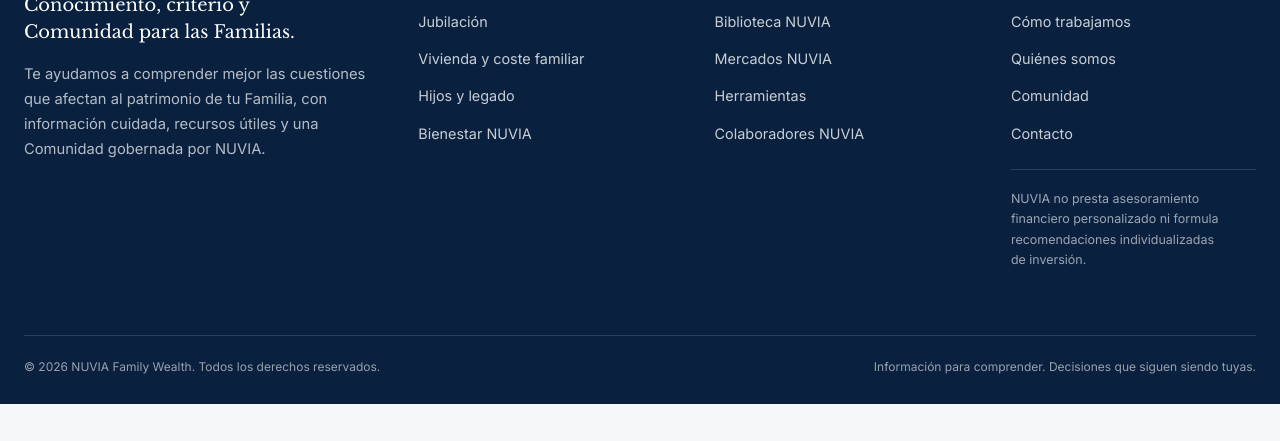
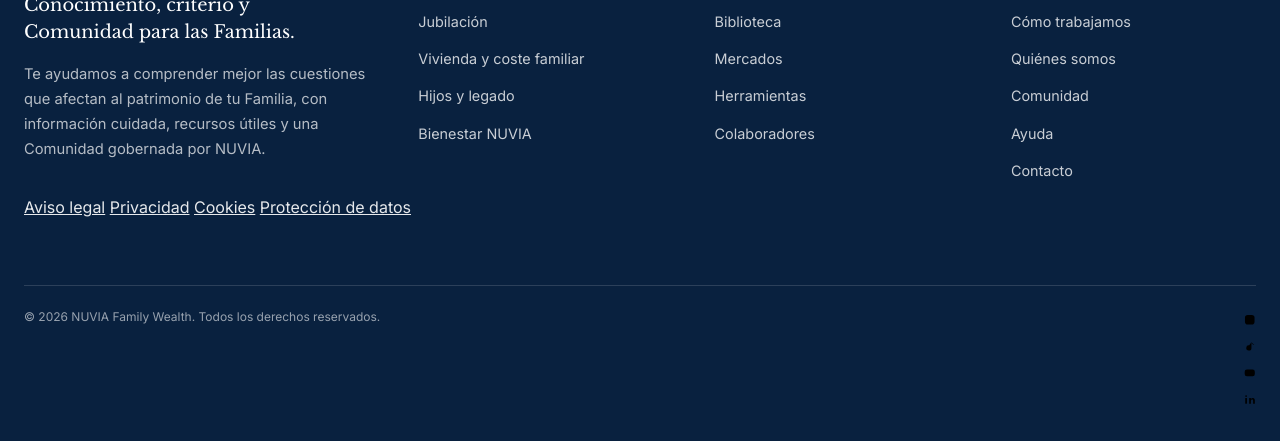
Before and after one commit to grupospora/nuvia-que-es, a plain HTML site: page index.html in a window 1280 px wide. Shown: the part 4045-4486 px from the top of the page. Before the commit the page ends 4449 px from the top, so only its background shows below. Drawn offline with nearby package versions, Linux system fonts and the light colour scheme.

Commit message:
Refina footer del piloto con enlaces legales y redes sociales

```diff
--- a/index.html
+++ b/index.html
@@ -125,12 +125,12 @@
       <div class="footer-column">
         <h3>Recursos</h3>
         <ul>
-          <li><a href="#">Academia NUVIA</a></li>
-          <li><a href="#">Glosario NUVIA</a></li>
-          <li><a href="#">Biblioteca NUVIA</a></li>
-          <li><a href="#">Mercados NUVIA</a></li>
+          <li><a href="#">Academia</a></li>
+          <li><a href="#">Glosario</a></li>
+          <li><a href="#">Biblioteca</a></li>
+          <li><a href="#">Mercados</a></li>
           <li><a href="#">Herramientas</a></li>
-          <li><a href="#">Colaboradores NUVIA</a></li>
+          <li><a href="#">Colaboradores</a></li>
         </ul>
       </div>
 
@@ -142,15 +142,35 @@
           <li><a href="#metodo">Cómo trabajamos</a></li>
           <li><a href="#">Quiénes somos</a></li>
           <li><a href="#">Comunidad</a></li>
+          <li><a href="#">Ayuda</a></li>
           <li><a href="#">Contacto</a></li>
         </ul>
-        <p class="footer-note">NUVIA no presta asesoramiento financiero personalizado ni formula recomendaciones individualizadas de inversión.</p>
       </div>
+    </div>
+
+    <div class="shell footer-legal" aria-label="Información legal">
+      <a href="#">Aviso legal</a>
+      <a href="#">Privacidad</a>
+      <a href="#">Cookies</a>
+      <a href="#">Protección de datos</a>
     </div>
 
     <div class="shell footer-bottom">
       <p>© 2026 NUVIA Family Wealth. Todos los derechos reservados.</p>
-      <p>Información para comprender. Decisiones que siguen siendo tuyas.</p>
+      <nav class="footer-social" aria-label="Redes sociales">
+        <a href="#" aria-label="Instagram" title="Instagram">
+          <svg viewBox="0 0 24 24" aria-hidden="true"><rect x="3.5" y="3.5" width="17" height="17" rx="5"></rect><circle cx="12" cy="12" r="4"></circle><circle cx="17.5" cy="6.5" r="1"></circle></svg>
+        </a>
+        <a href="#" aria-label="TikTok" title="TikTok">
+          <svg viewBox="0 0 24 24" aria-hidden="true"><path d="M15 4v10.1a4.6 4.6 0 1 1-4-4.55"></path><path d="M15 4c.7 2.7 2.3 4.3 5 5"></path></svg>
+        </a>
+        <a href="#" aria-label="YouTube" title="YouTube">
+          <svg viewBox="0 0 24 24" aria-hidden="true"><rect x="3" y="6" width="18" height="12" rx="4"></rect><path d="m10 9 5 3-5 3z"></path></svg>
+        </a>
+        <a href="#" aria-label="LinkedIn" title="LinkedIn">
+          <svg viewBox="0 0 24 24" aria-hidden="true"><rect x="4" y="9" width="3" height="10"></rect><circle cx="5.5" cy="5.5" r="1.5"></circle><path d="M11 19V9h3v1.7c.9-1.3 2-2 3.6-2 2.4 0 3.4 1.6 3.4 4.4V19h-3v-5.2c0-1.4-.5-2.3-1.8-2.3-1.4 0-2.2 1-2.2 2.8V19z"></path></svg>
+        </a>
+      </nav>
     </div>
   </footer>
 </body>
```
